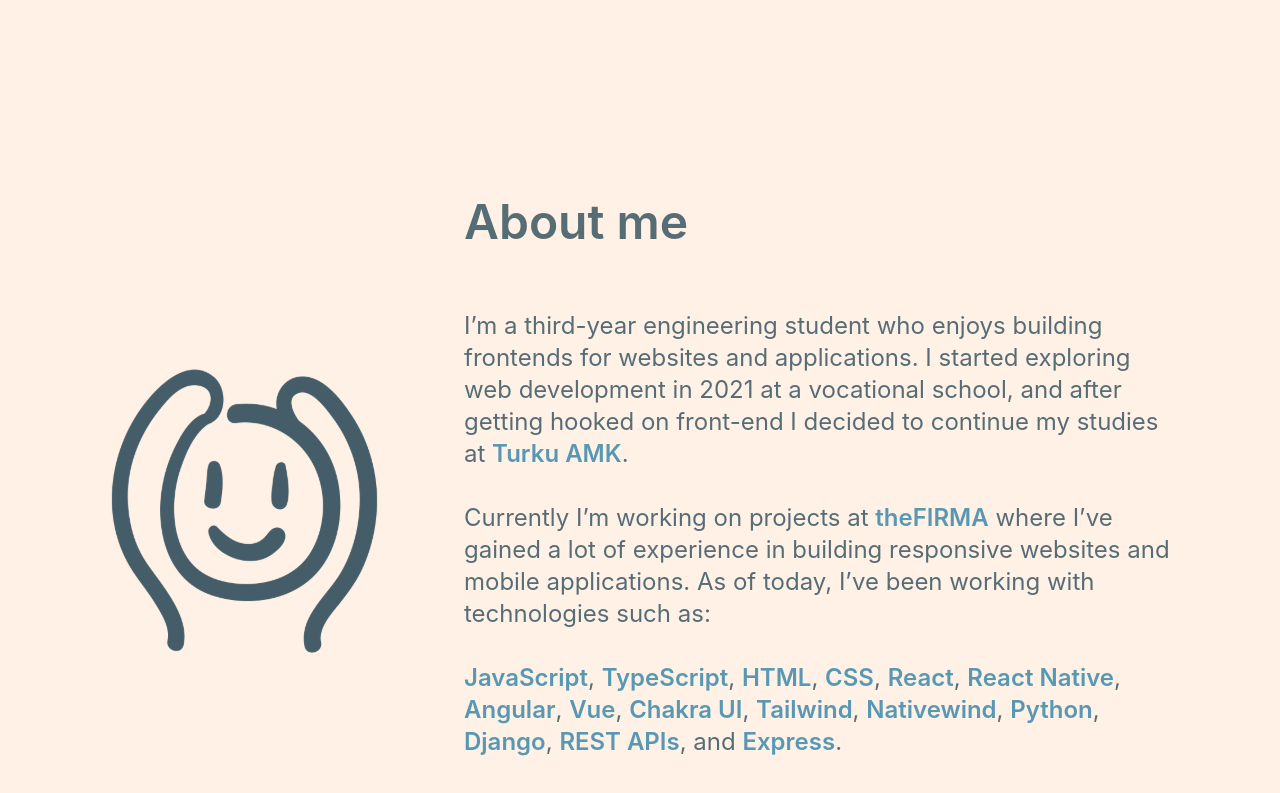
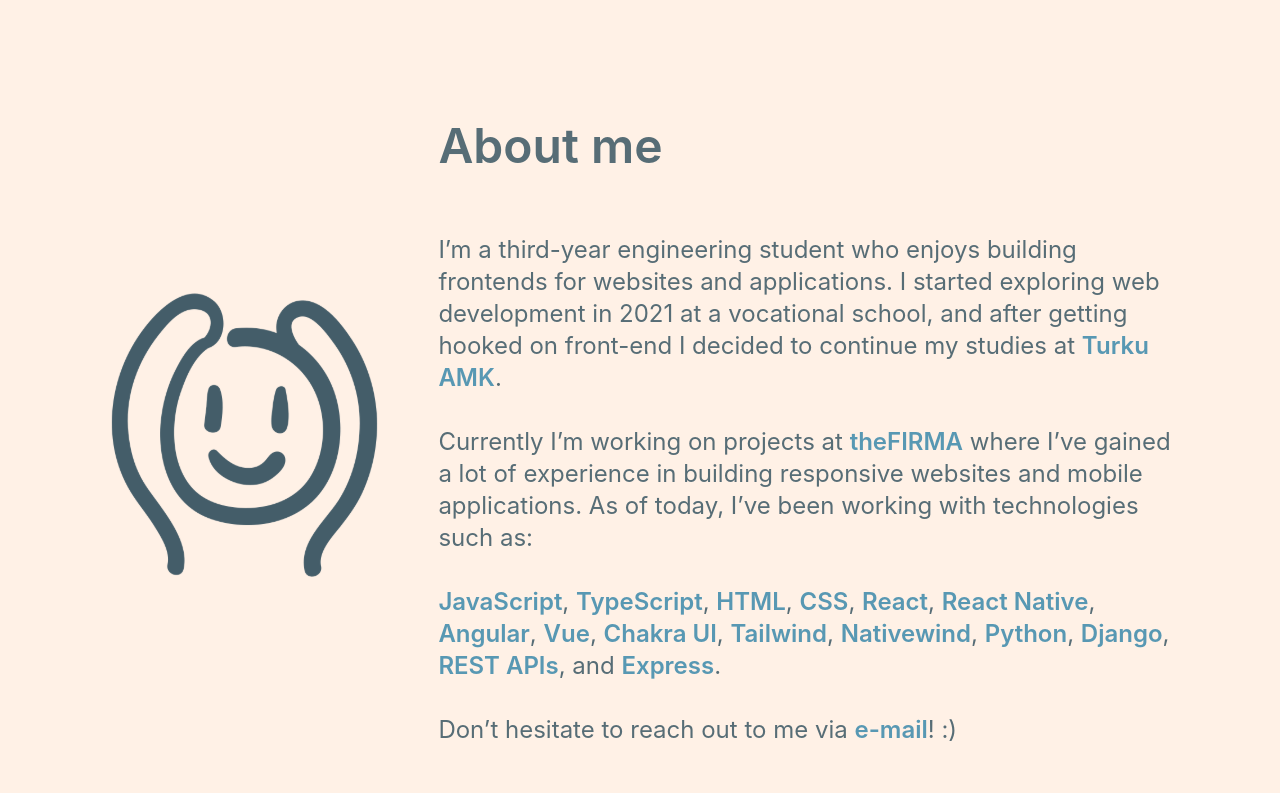
Before and after one commit to KaritaLaine/karita, a React (Vite) app in the folder karita/: page / in a window 1280 px wide. Shown: the part 1020-1813 px from the top of the page. Built offline with nearby package versions, Linux system fonts and the light colour scheme.

Commit message:
style: use percentages

```diff
--- a/karita/src/pages/home/components/aboutMe.tsx
+++ b/karita/src/pages/home/components/aboutMe.tsx
@@ -3,8 +3,8 @@ import { MyTechnologies } from "./myTechnologies"
 
 export const AboutMe = () => {
   return (
-    <div className="mt-[15rem] max-w-[68rem] flex flex-wrap justify-space-between">
-      <div className="flex items-center justify-center gap-[5rem]">
+    <div className="mt-[15%] max-w-[68rem] flex flex-wrap justify-space-between">
+      <div className="flex items-center justify-center gap-[5%]">
         <img src={AboutMeIcon} alt="about me icon" className="w-[18rem]" />
 
         <div className="w-[90%] text-2xl gap-[2rem] flex flex-col">
```
